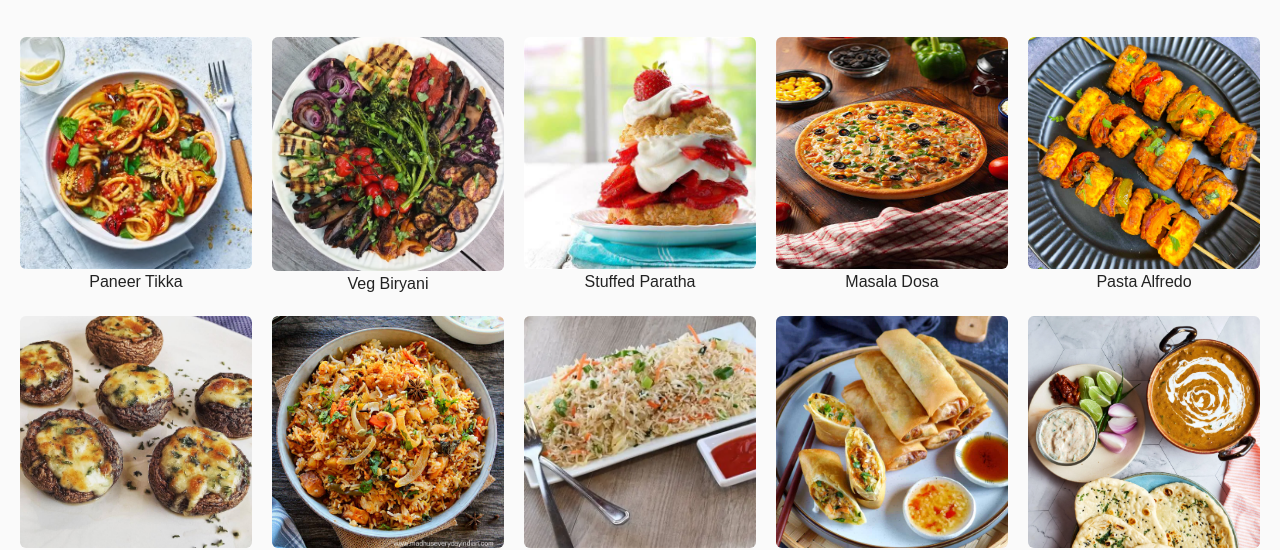
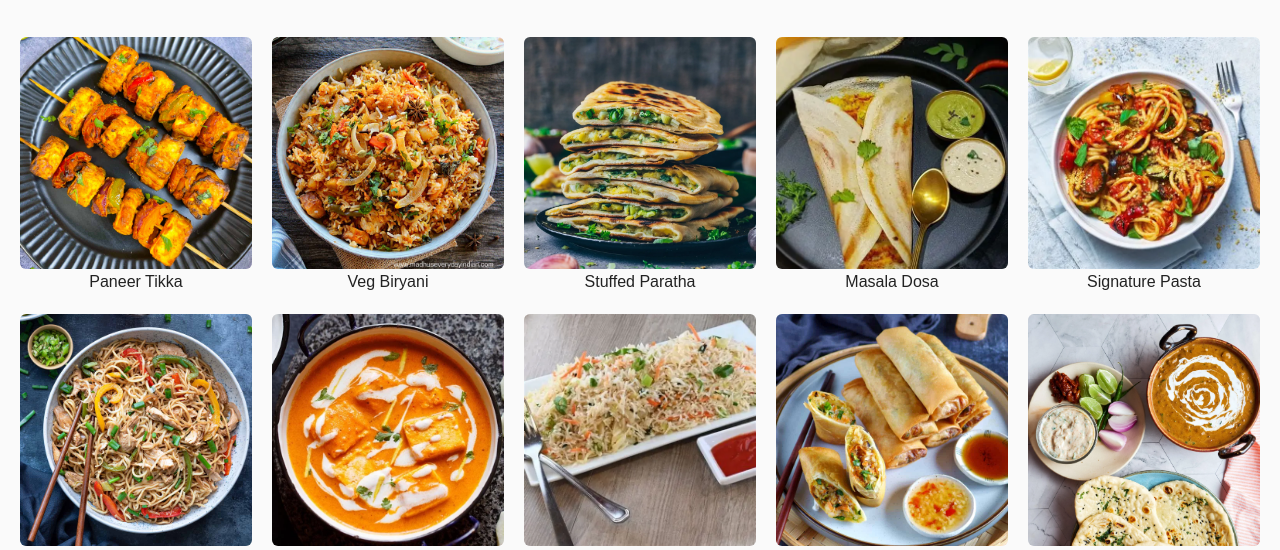
Before and after one commit to Harshvardhan149/Delish-Dine-Web, a plain HTML site: page gallery.html in a window 1280 px wide. Shown: the part 249-799 px from the top of the page. Drawn offline with Linux system fonts and the light colour scheme.

Commit message:
Updated gallery page and added new images

```diff
--- a/gallery.html
+++ b/gallery.html
@@ -25,31 +25,31 @@
 
     <div class="gallery-grid">
       <figure>
-        <img src="images/dish1.jpg" alt="Paneer Tikka">
+        <img src="images/dish5.jpg" alt="Paneer Tikka">
         <figcaption>Paneer Tikka</figcaption>
       </figure>
       <figure>
-        <img src="images/dish2.jpg" alt="Veg Biryani">
+        <img src="images/dish7.jpg" alt="Veg Biryani">
         <figcaption>Veg Biryani</figcaption>
       </figure>
       <figure>
-        <img src="images/dish3.jpg" alt="Stuffed Paratha">
+        <img src="images/dishA.jpg" alt="Stuffed Paratha">
         <figcaption>Stuffed Paratha</figcaption>
       </figure>
       <figure>
-        <img src="images/dish4.jpg" alt="Masala Dosa">
+        <img src="images/dishB.jpg" alt="Masala Dosa">
         <figcaption>Masala Dosa</figcaption>
       </figure>
       <figure>
-        <img src="images/dish5.jpg" alt="Pasta Alfredo">
-        <figcaption>Pasta Alfredo</figcaption>
+        <img src="images/dish1.jpg" alt="Pasta Alfredo">
+        <figcaption>Signature Pasta</figcaption>
       </figure>
       <figure>
-        <img src="images/dish6.jpg" alt="Hakka Noodles">
+        <img src="images/dishC.jpg" alt="Hakka Noodles">
         <figcaption>Hakka Noodles</figcaption>
       </figure>
       <figure>
-        <img src="images/dish7.jpg" alt="Paneer Butter Masala">
+        <img src="images/dishD.jpg" alt="Paneer Butter Masala">
         <figcaption>Paneer Butter Masala</figcaption>
       </figure>
       <figure>
```
Also changed, not shown: images/dishA.jpg (added), images/dishB.jpg (added), images/dishC.jpg (added), images/dishD.jpg (added).
